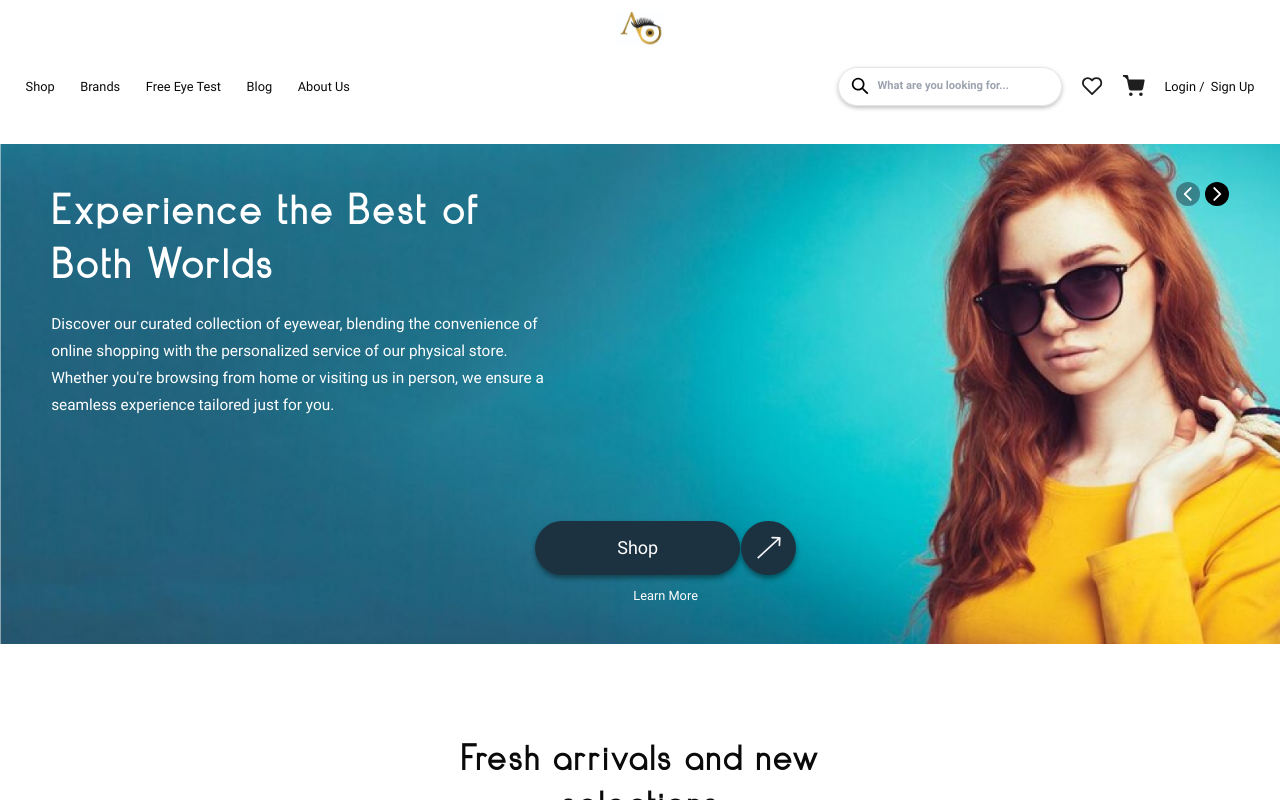
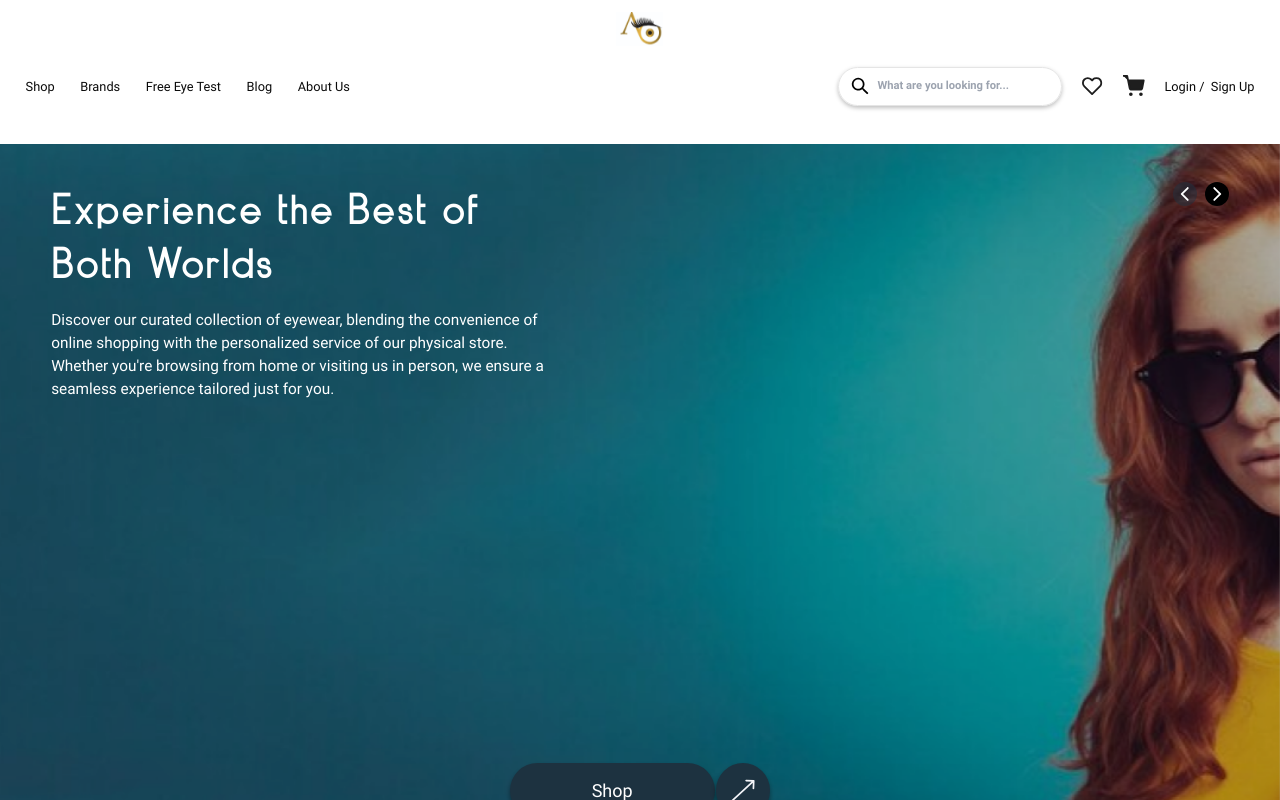
Before and after one commit to noddy0070/AroraOptical, a React (Vite) app in the folder client/: page / in a window 1280 px wide. Shown: the top 800 px of the page. Built offline with nearby package versions, Linux system fonts and the light colour scheme; no server answers.

Commit message:
refactored HeroSection for improved layout and responsiveness, optimized image loading with aspect ratios, and ensured consistent styling across mobile and desktop views

```diff
--- a/client/src/pages/Home/Home.jsx
+++ b/client/src/pages/Home/Home.jsx
@@ -37,7 +37,7 @@ export default function Home() {
             </Suspense>
 
             <Suspense fallback={<SectionLoader />}>
-                <FreeEyeTest/>
+                <FreeEyeTest />
             </Suspense>
 
             <Suspense fallback={<SectionLoader />}>
--- a/client/src/pages/Home/Sections/HeroSection.jsx
+++ b/client/src/pages/Home/Sections/HeroSection.jsx
@@ -25,47 +25,43 @@ export default function HeroSection(){
     };
 
     return (
-        <div className='flex flex-row md:relative md:py-0 md:mx-[-2vw] py-[5vw] md:h-full md:w-screen overflow-x-auto gap-[2.5vw] hide-scrollbar mr-[-5vw] md:mr-0 md:overflow-x-hidden rounded-[2.5vw] md:rounded-[0vw] overflow-hidden text-white'>
-            <div className='relative w-[57.5vw] md:w-screen flex-shrink-0'>
-                <div className={`w-full h-full transition-opacity duration-300 ${isImageLoaded ? 'opacity-100' : 'opacity-0'}`}>
+        <div className='relative overflow-hidden mx-[-5vw] md:mx-[-2vw]'>
+            {/* Desktop/Tablet View */}
+            <div className='hidden md:block relative h-[calc(100vh-4.5vw)]  min-h-[600px] max-h-[800px] w-full'>
+                <div className={`w-full h-full transition-opacity  duration-300 ${isImageLoaded ? 'opacity-100' : 'opacity-0'}`}>
                     <img
-                        className='h-full w-full md:w-screen object-cover'
+                        className='h-full w-full object-cover'
                         src={heroSectionImage}
                         alt="Hero Banner"
                         loading="eager"
                         fetchpriority="high"
                         onLoad={handleImageLoad}
-                        sizes="(max-width: 768px) 100vw, 100vw"
+                        sizes="100vw"
+                        style={{
+                            aspectRatio: '16/9',
+                            objectPosition: 'center'
+                        }}
                     />
                 </div>
                 {!isImageLoaded && (
-                    <div className="absolute inset-0 bg-gray-200 animate-pulse"></div>
+                    <div className="absolute inset-0 bg-gray-200 animate-pulse"
+                         style={{ aspectRatio: '16/9' }}
+                    />
                 )}
-                <div className='absolute top-0 left-0 w-full h-full md:h-full md:w-full px-[3.75vw] md:px-[4vw] py-[7vw] md:py-[3vw]'>
-                    <div className='relative w-full'>
-                        <div className='absolute w-full h-full md:w-[39.875vw] left-0'>
-                            <h1 className='font-dyeLine text-[24px] md:text-h1Text font-bold leading-[120%] pb-[3.5vw] md:pb-[1.5vw]'>
-                                Experience the Best of Both Worlds
-                            </h1>
-                            <span className='font-roboto overflow-hidden text-[12px] md:text-mediumText'>
-                                Discover our curated collection of eyewear, blending the convenience
-                                of online shopping with the personalized service of our physical store.
-                                Whether you're browsing from home or visiting us in person, we ensure a seamless experience tailored just for you.
-                            </span>
-                        </div>
-                        <div className='relative hidden md:block'>
-                            <ArrowBackIosRoundedIcon
-                                className='absolute right-[2.25vw] bg-btngrery rounded-full p-[0.25vw]'
-                                style={{ color: 'white', fontSize: "1.875vw" }}
-                            />
-                            <ArrowForwardIosRoundedIcon
-                                className='absolute right-[0vw] bg-black rounded-full p-[0.25vw]'
-                                style={{ color: 'white', fontSize: "1.875vw" }}
-                            />
-                        </div>
+                <div className='absolute inset-0 bg-black/30'></div>
+                <div className='absolute inset-0 flex flex-col justify-between px-[4vw] py-[3vw]'>
+                    <div className='relative max-w-[39.875vw]'>
+                        <h1 className='font-dyeLine text-h1Text font-bold leading-[120%] pb-[1.5vw] text-white'>
+                            Experience the Best of Both Worlds
+                        </h1>
+                        <p className='font-roboto text-mediumText text-white'>
+                            Discover our curated collection of eyewear, blending the convenience
+                            of online shopping with the personalized service of our physical store.
+                            Whether you're browsing from home or visiting us in person, we ensure a seamless experience tailored just for you.
+                        </p>
                     </div>
-                    <div className='absolute bottom-0 py-[5.5vw] md:pb-[3vw] md:w-full md:pr-[4vw] scale-100'>
-                        <div className='flex-row hidden md:flex gap-[.1vw] justify-center w-min mx-auto group hover:cursor-pointer hover:scale-105 transition-transform duration-700'>
+                    <div className='flex flex-col items-center'>
+                        <div className='flex gap-[.1vw] group hover:cursor-pointer hover:scale-105 transition-transform duration-700'>
                             <TitleButton
                                 btnTitle={"Shop"}
                                 btnRadius={3.125}
@@ -81,41 +77,59 @@ export default function HeroSection(){
                                 className='group-hover:text-black group-hover:bg-btnHoverColour transition-all duration-700'
                             />
                         </div>
-                        <p className='text-[9px] md:text-regularText md:pt-[.875vw] font-roboto text-center leading-[150%]'>
+                        <p className='text-regularText pt-[.875vw] font-roboto text-center leading-[150%] text-white'>
                             Learn More
                         </p>
                     </div>
                 </div>
+                <div className='absolute right-[4vw] top-[3vw] flex gap-2'>
+                    <ArrowBackIosRoundedIcon
+                        className='bg-btngrery rounded-full p-[0.25vw] cursor-pointer hover:bg-black transition-colors'
+                        style={{ color: 'white', fontSize: "1.875vw" }}
+                    />
+                    <ArrowForwardIosRoundedIcon
+                        className='bg-black rounded-full p-[0.25vw] cursor-pointer hover:bg-btngrery transition-colors'
+                        style={{ color: 'white', fontSize: "1.875vw" }}
+                    />
+                </div>
             </div>
-            <div className='relative w-[57.5vw] md:w-full md:hidden flex-shrink-0'>
-            <img className='h-full w-full rounded-[2.5vw]  md:rounded-[1.875vw]' src={heroSectionImage}   />
-            <div className='absolute top-0 left-0 w-full h-full md:h-full md:w-full px-[3.75vw] md:px-[4vw] py-[7vw] md:py-[3vw] '>
-                <div className='relative w-full ' >
-                    <div className='absolute w-full h-full md:w-[39.875vw] left-0'>
-                        <h1 className=' font-dyeLine text-[24px] md:text-h1Text font-bold  leading-[120%] pb-[3.5vw] md:pb-[1.5vw]'>Experience the Best of Both Worlds</h1>
-                        <span className='font-roboto  overflow-hidden text-[12px] md:text-mediumText     '>Discover our curated collection of eyewear, blending the convenience
+
+            {/* Mobile View */}
+            <div className='md:hidden relative h-[100vw] w-full'>
+                <div className={`w-full h-full transition-opacity duration-300 ${isImageLoaded ? 'opacity-100' : 'opacity-0'}`}>
+                    <img
+                        className='h-full w-full object-cover rounded-[2.5vw]'
+                        src={heroSection}
+                        alt="Hero Banner Mobile"
+                        loading="eager"
+                        fetchpriority="high"
+                        onLoad={handleImageLoad}
+                        sizes="100vw"
+                        style={{
+                            aspectRatio: '1/1',
+                            objectPosition: 'center'
+                        }}
+                    />
+                </div>
+                {!isImageLoaded && (
+                    <div className="absolute inset-0 bg-gray-200 animate-pulse rounded-[2.5vw]"
+                         style={{ aspectRatio: '1/1' }}
+                    />
+                )}
+                <div className='absolute inset-0 bg-black/30 rounded-[2.5vw]'></div>
+                <div className='absolute inset-0 flex flex-col justify-between p-[3.75vw]'>
+                    <div>
+                        <h1 className='font-dyeLine text-[24px] font-bold leading-[120%] pb-[3.5vw] text-white'>
+                            Experience the Best of Both Worlds
+                        </h1>
+                        <p className='font-roboto text-[12px] text-white'>
+                            Discover our curated collection of eyewear, blending the convenience
                             of online shopping with the personalized service of our physical store.
-                            Whether you're browsing from home or visiting us in person, we ensure a seamless experience tailored just for you.</span>
-                    </div>
-                    <div className='relative hidden md:block'>
-                    <ArrowBackIosRoundedIcon className='absolute right-[2.25vw] bg-btngrery rounded-full p-[0.25vw]' style={{ color: 'white', fontSize: "1.875vw" }}></ArrowBackIosRoundedIcon>
-                    <ArrowForwardIosRoundedIcon className=' absolute right-[0vw] bg-black rounded-full p-[0.25vw]' style={{ color: 'white', fontSize: "1.875vw" }}></ArrowForwardIosRoundedIcon>
+                            Whether you're browsing from home or visiting us in person, we ensure a seamless experience tailored just for you.
+                        </p>
                     </div>
                 </div>
-                <div className=''>
-                <div className='absolute  bottom-0 py-[5.5vw] md:pb-[3vw]  md:w-full md:pr-[4vw] scale-100 '>
-                    <div className=' flex-row hidden md:flex gap-[.1vw] justify-center w-min mx-auto group hover:cursor-pointer hover:scale-105 transition-transform duration-700 '>
-                        <TitleButton  btnTitle={"Shop"} btnRadius={3.125} btnHeight={4.25}  btnWidth={16} className= 'group-hover:text-black group-hover:bg-btnHoverColour transition-all duration-700' className2='group-hover:text-black'/>
-                        <IconButton btnSize={4.25} iconWidth={1.875} padding={0.85} className='group-hover:text-black group-hover:bg-btnHoverColour transition-all duration-700'/>
-                    </div>
-                    <p className='text-[9px]  md:text-regularText md:pt-[.875vw] font-roboto   text-center leading-[150%]'>Learn More</p>
-
-                </div>
-                </div>
-
             </div>
-            </div>
-
         </div>
     );
 };
```
